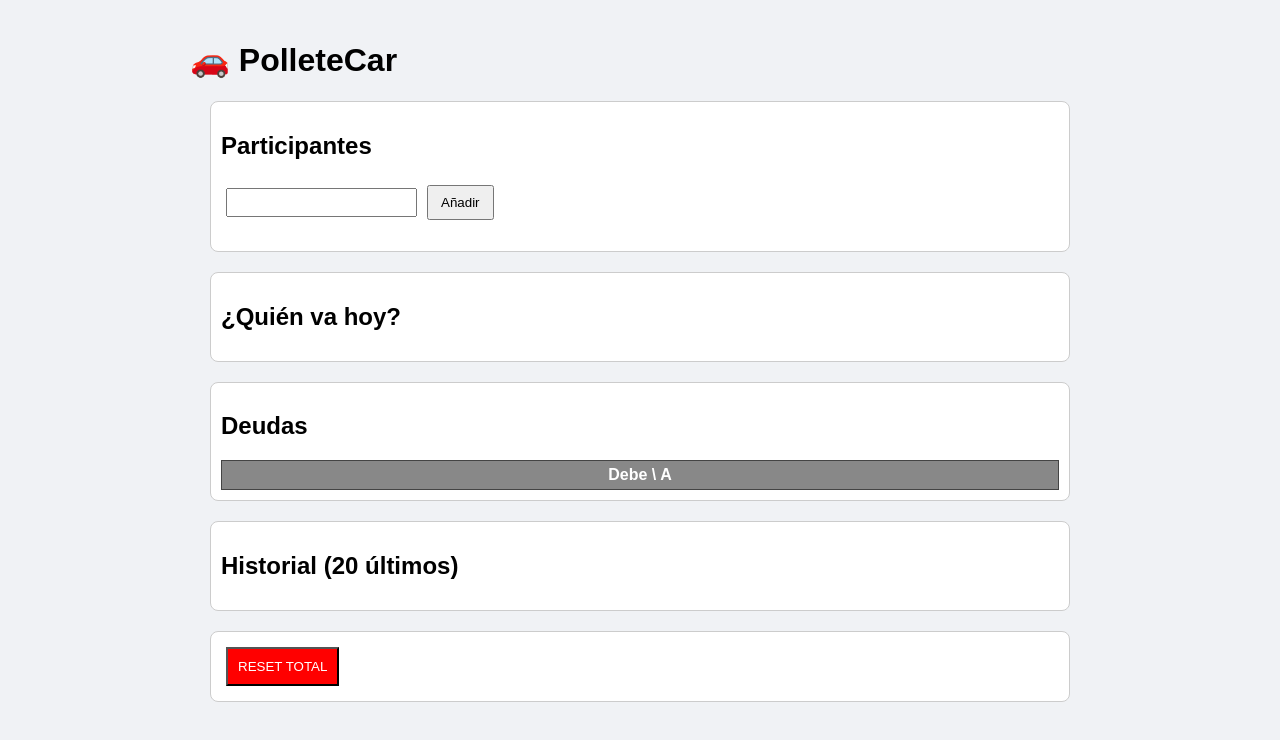
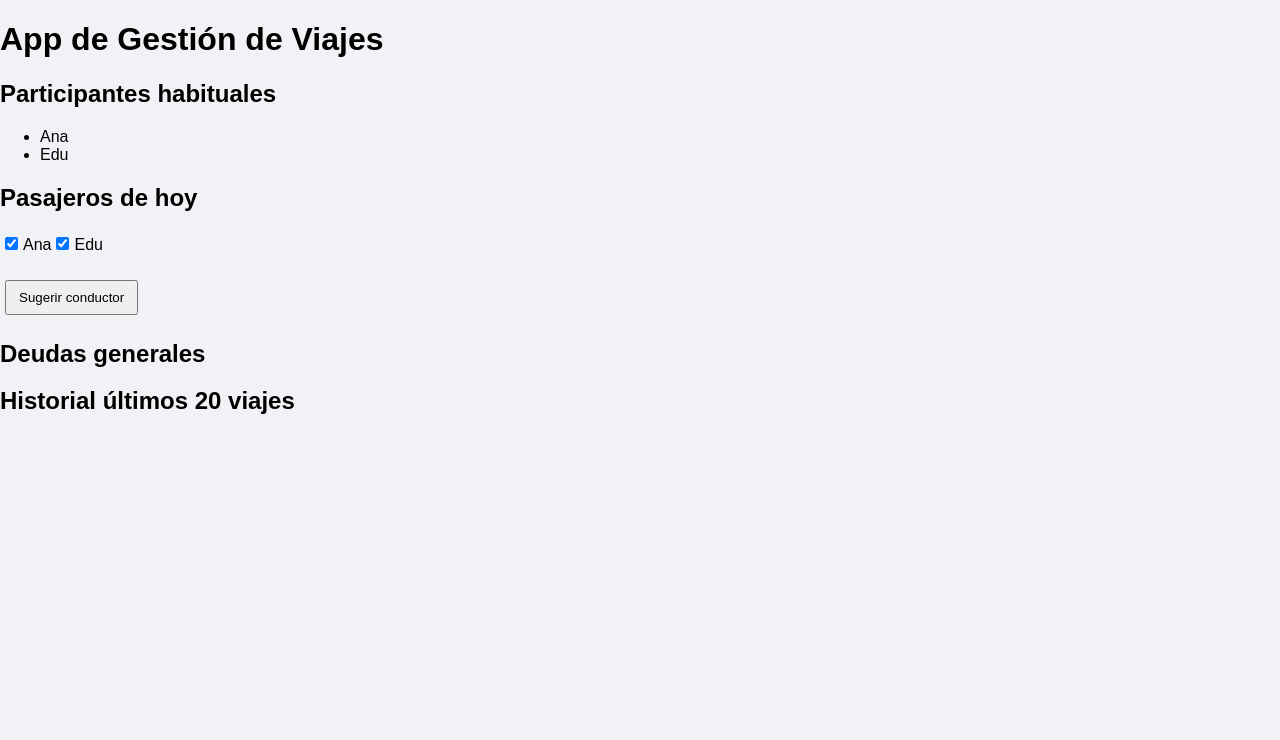
Before and after one commit to rodrigomortero/app-polletecar, a React (Create React App) app: page / in a window 1280 px wide. Shown: the top 740 px of the page. Built offline with nearby package versions, Linux system fonts and the light colour scheme.

Commit message:
Update App.js

```diff
--- a/src/App.js
+++ b/src/App.js
@@ -1,290 +1,161 @@
-<h1 style={{ color: "red" }}>CAMBIO DE PRUEBA</h1>
 import React, { useState } from "react";
 import "./App.css";
 
-/* ================== UTILIDADES DE DEUDA ================== */
+export default function App() {
+  const [participantes, setParticipantes] = useState(["Ana", "Edu"]);
+  const [pasajerosDia, setPasajerosDia] = useState([...participantes]);
+  const [deudas, setDeudas] = useState({});
+  const [conductorSugerido, setConductorSugerido] = useState(null);
+  const [conductorSeleccionado, setConductorSeleccionado] = useState(null);
+  const [historial, setHistorial] = useState([]);
 
-const parKey = (a, b) => [a, b].sort().join("|");
+  // Calcula la sugerencia de conductor: quien más debe a los demás de ese día
+  const sugerirConductor = () => {
+    let maxDeuda = -1;
+    let sugerido = pasajerosDia[0];
 
-const aplicarViajeADudas = (deudas, conductor, pasajeros) => {
-  let nuevas = { ...deudas };
-
-  pasajeros.forEach(p => {
-    if (p === conductor) return;
-
-    const key = parKey(p, conductor);
-    const actual = nuevas[key];
-
-    if (!actual) {
-      nuevas[key] = { deudor: p, cantidad: 1 };
-      return;
+    pasajerosDia.forEach((p) => {
+      let deudaTotal = 0;
+      pasajerosDia.forEach((otro) => {
+        if (p === otro) return;
+        const clave = [p, otro].sort().join("|");
+        const info = deudas[clave];
+        if (info) {
+          deudaTotal += info.deudor === p ? info.cantidad : 0;
         }
-
-    // Si el pasajero debía al conductor → se reduce
-    if (actual.deudor === p) {
-      if (actual.cantidad === 1) {
-        delete nuevas[key];
-      } else {
-        nuevas[key] = { ...actual, cantidad: actual.cantidad - 1 };
-      }
-      return;
-    }
-
-    // Si el conductor debía al pasajero → aumenta
-    nuevas[key] = {
-      deudor: conductor,
-      cantidad: actual.cantidad + 1
-    };
       });
-
-  return nuevas;
-};
-
-const recalcularTodasLasDeudas = (historial) => {
-  let deudas = {};
-  historial.forEach(v => {
-    deudas = aplicarViajeADudas(deudas, v.conductor, v.pasajeros);
-  });
-  return deudas;
-};
-
-/* ================== APP ================== */
-
-export default function App() {
-  const [participantes, setParticipantes] = useState([]);
-  const [nuevo, setNuevo] = useState("");
-
-  const [hoy, setHoy] = useState([]);
-  const [conductorManual, setConductorManual] = useState("");
-
-  const [historial, setHistorial] = useState([]);
-  const [deudas, setDeudas] = useState({});
-
-  const [resetPaso, setResetPaso] = useState(0);
-
-  /* ================== PARTICIPANTES ================== */
-
-  const addParticipante = () => {
-    if (!nuevo.trim()) return;
-    if (participantes.includes(nuevo)) return;
-    setParticipantes([...participantes, nuevo]);
-    setNuevo("");
-  };
-
-  const removeParticipante = (p) => {
-    setParticipantes(participantes.filter(x => x !== p));
-    setHoy(hoy.filter(x => x !== p));
-  };
-
-  /* ================== VIAJE DE HOY ================== */
-
-  const toggleHoy = (p) => {
-    setHoy(
-      hoy.includes(p)
-        ? hoy.filter(x => x !== p)
-        : [...hoy, p]
-    );
-  };
-
-  /* ================== SUGERENCIA CONDUCTOR ================== */
-
-  const sugerirConductor = () => {
-    if (hoy.length < 2) return "";
-
-    let peor = "";
-    let max = -1;
-
-    hoy.forEach(p => {
-      let total = 0;
-      hoy.forEach(o => {
-        if (o === p) return;
-        const key = parKey(p, o);
-        const d = deudas[key];
-        if (d && d.deudor === p) total += d.cantidad;
-      });
-
-      if (total > max) {
-        max = total;
-        peor = p;
+      if (deudaTotal > maxDeuda) {
+        maxDeuda = deudaTotal;
+        sugerido = p;
       }
     });
 
-    return peor;
+    setConductorSugerido(sugerido);
+    setConductorSeleccionado(sugerido);
   };
 
-  const sugerido = sugerirConductor();
-  const conductorFinal = conductorManual || sugerido;
+  // Aplica el viaje y actualiza deudas
+  const confirmarViaje = () => {
+    const nuevoHistorial = [
+      { conductor: conductorSeleccionado, pasajeros: [...pasajerosDia] },
+      ...historial,
+    ].slice(0, 20); // Guardar últimos 20 viajes
+    setHistorial(nuevoHistorial);
 
-  /* ================== CONFIRMAR VIAJE ================== */
+    let nuevasDeudas = { ...deudas };
 
-  const confirmarViaje = () => {
-    if (!conductorFinal || hoy.length < 2) return;
+    pasajerosDia.forEach((p) => {
+      if (p === conductorSeleccionado) return;
 
-    const nuevoViaje = {
-      id: Date.now(),
-      fecha: new Date().toLocaleString(),
-      pasajeros: [...hoy],
-      conductor: conductorFinal
+      const clave = [p, conductorSeleccionado].sort().join("|");
+      const actual = nuevasDeudas[clave];
+
+      if (!actual) {
+        // No hay deuda previa
+        nuevasDeudas[clave] = { deudor: p, cantidad: 1 };
+      } else if (actual.deudor === p) {
+        // Deuda del pasajero al conductor → se cancela
+        if (actual.cantidad === 1) delete nuevasDeudas[clave];
+        else nuevasDeudas[clave] = { ...actual, cantidad: actual.cantidad - 1 };
+      } else {
+        // Conductor le debía al pasajero → se acumula
+        nuevasDeudas[clave] = { deudor: conductorSeleccionado, cantidad: actual.cantidad + 1 };
+      }
+    });
+
+    setDeudas(nuevasDeudas);
+    setConductorSugerido(null);
+    setConductorSeleccionado(null);
+    alert("Viaje confirmado y deudas actualizadas ✅");
   };
 
-    const nuevoHistorial = [nuevoViaje, ...historial].slice(0, 20);
-    const nuevasDeudas = recalcularTodasLasDeudas(nuevoHistorial);
+  return (
+    <div className="App">
+      <h1>App de Gestión de Viajes</h1>
 
-    setHistorial(nuevoHistorial);
-    setDeudas(nuevasDeudas);
-    setHoy([]);
-    setConductorManual("");
-  };
-
-  /* ================== EDITAR ÚLTIMOS 5 VIAJES ================== */
-
-  const editarConductor = (id, nuevoConductor) => {
-    const editado = historial.map(v =>
-      v.id === id ? { ...v, conductor: nuevoConductor } : v
-    );
-
-    setHistorial(editado);
-    setDeudas(recalcularTodasLasDeudas(editado));
-  };
-
-  /* ================== RESET TOTAL ================== */
-
-  const resetTotal = () => {
-    if (resetPaso === 0) {
-      setResetPaso(1);
-      return;
-    }
-    setParticipantes([]);
-    setHoy([]);
-    setHistorial([]);
-    setDeudas({});
-    setConductorManual("");
-    setResetPaso(0);
-  };
-
-  /* ================== RENDER ================== */
-
-  return (
-    <div className="app">
-      <h1>🚗 PolleteCar</h1>
-
-      {/* PARTICIPANTES */}
-      <section>
-        <h2>Participantes</h2>
-        <input value={nuevo} onChange={e => setNuevo(e.target.value)} />
-        <button onClick={addParticipante}>Añadir</button>
+      <h2>Participantes habituales</h2>
       <ul>
-          {participantes.map(p => (
-            <li key={p}>
-              {p}
-              <button onClick={() => removeParticipante(p)}>❌</button>
-            </li>
+        {participantes.map((p, i) => (
+          <li key={i}>{p}</li>
         ))}
       </ul>
-      </section>
 
-      {/* VIAJE */}
-      <section>
-        <h2>¿Quién va hoy?</h2>
-        {participantes.map(p => (
-          <label key={p}>
+      <h2>Pasajeros de hoy</h2>
+      {participantes.map((p, i) => (
+        <label key={i}>
           <input
             type="checkbox"
-              checked={hoy.includes(p)}
-              onChange={() => toggleHoy(p)}
+            checked={pasajerosDia.includes(p)}
+            onChange={(e) => {
+              if (e.target.checked) setPasajerosDia([...pasajerosDia, p]);
+              else setPasajerosDia(pasajerosDia.filter((x) => x !== p));
+            }}
           />
           {p}
         </label>
       ))}
-      </section>
 
-      {/* SUGERENCIA */}
-      {sugerido && (
-        <section className="sugerencia">
-          <h2>Sugerencia de posible conductor</h2>
-          <strong>{sugerido}</strong>
+      <div style={{ marginTop: "20px" }}>
+        <button onClick={sugerirConductor}>Sugerir conductor</button>
+      </div>
 
-          <p>Deudas del conductor sugerido con los pasajeros de hoy:</p>
+      {conductorSugerido && (
+        <div>
+          <h2>Sugerencia de conductor: {conductorSugerido}</h2>
+          <h3>Deudas del sugerido con pasajeros de hoy:</h3>
           <ul>
-            {hoy.filter(p => p !== sugerido).map(p => {
-              const key = parKey(sugerido, p);
-              const d = deudas[key];
-              const cant = d && d.deudor === sugerido ? d.cantidad : 0;
-              return <li key={p}>{sugerido} debe {cant} a {p}</li>;
+            {pasajerosDia.map((p, i) => {
+              if (p === conductorSugerido) return null;
+              const clave = [p, conductorSugerido].sort().join("|");
+              const info = deudas[clave];
+              if (!info) return <li key={i}>{p}: 0</li>;
+              return (
+                <li key={i}>
+                  {info.deudor === conductorSugerido
+                    ? `${conductorSugerido} le debe ${info.cantidad} a ${p}`
+                    : `${p} le debe ${info.cantidad} a ${conductorSugerido}`}
+                </li>
+              );
             })}
           </ul>
-
+          <label>
+            Seleccionar conductor manualmente:
             <select
-            value={conductorManual}
-            onChange={e => setConductorManual(e.target.value)}
+              value={conductorSeleccionado}
+              onChange={(e) => setConductorSeleccionado(e.target.value)}
             >
-            <option value="">Usar sugerencia</option>
-            {hoy.map(p => (
-              <option key={p} value={p}>{p}</option>
+              {pasajerosDia.map((p) => (
+                <option key={p} value={p}>
+                  {p}
+                </option>
               ))}
             </select>
+          </label>
 
+          <div style={{ marginTop: "20px" }}>
             <button onClick={confirmarViaje}>Confirmar viaje</button>
-        </section>
+          </div>
+        </div>
       )}
 
-      {/* DEUDAS */}
-      <section>
-        <h2>Deudas</h2>
-        <table>
-          <thead>
-            <tr>
-              <th>Debe \ A</th>
-              {participantes.map(p => <th key={p}>{p}</th>)}
-            </tr>
-          </thead>
-          <tbody>
-            {participantes.map(a => (
-              <tr key={a}>
-                <td><strong>{a}</strong></td>
-                {participantes.map(b => {
-                  if (a === b) return <td key={b}>—</td>;
-                  const key = parKey(a, b);
-                  const d = deudas[key];
-                  const v = d && d.deudor === a ? d.cantidad : 0;
-                  return <td key={b}>{v}</td>;
-                })}
-              </tr>
+      <h2>Deudas generales</h2>
+      <ul>
+        {Object.entries(deudas).map(([clave, info]) => (
+          <li key={clave}>
+            {info.deudor} debe {info.cantidad} a{" "}
+            {clave.split("|").filter((x) => x !== info.deudor)[0]}
+          </li>
         ))}
-          </tbody>
-        </table>
-      </section>
+      </ul>
 
-      {/* HISTORIAL */}
-      <section>
-        <h2>Historial (20 últimos)</h2>
+      <h2>Historial últimos 20 viajes</h2>
+      <ul>
         {historial.map((v, i) => (
-          <div key={v.id} className="historial">
-            <strong>{v.fecha}</strong><br />
-            Pasajeros: {v.pasajeros.join(", ")}<br />
-            Conductor:
-            {i < 5 ? (
-              <select
-                value={v.conductor}
-                onChange={e => editarConductor(v.id, e.target.value)}
-              >
-                {v.pasajeros.map(p => (
-                  <option key={p} value={p}>{p}</option>
+          <li key={i}>
+            {v.conductor} llevó a {v.pasajeros.join(", ")}
+          </li>
         ))}
-              </select>
-            ) : (
-              <strong> {v.conductor}</strong>
-            )}
-          </div>
-        ))}
-      </section>
-
-      {/* RESET */}
-      <section>
-        <button className="reset" onClick={resetTotal}>
-          {resetPaso === 0 ? "RESET TOTAL" : "¿SEGURO? CONFIRMAR RESET"}
-        </button>
-      </section>
+      </ul>
     </div>
   );
 }
```
Lines whose indentation alone changed are shown as unchanged.
